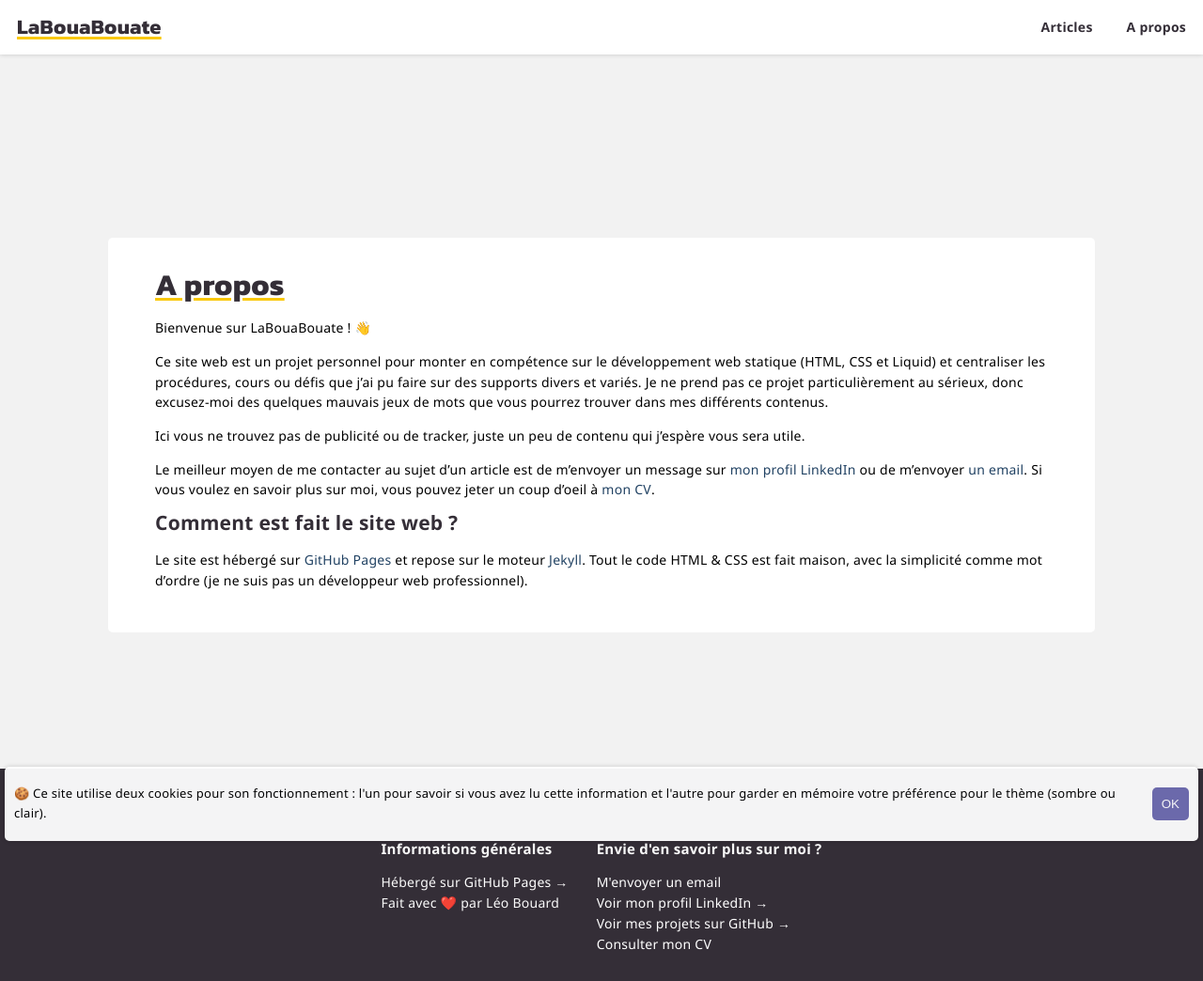
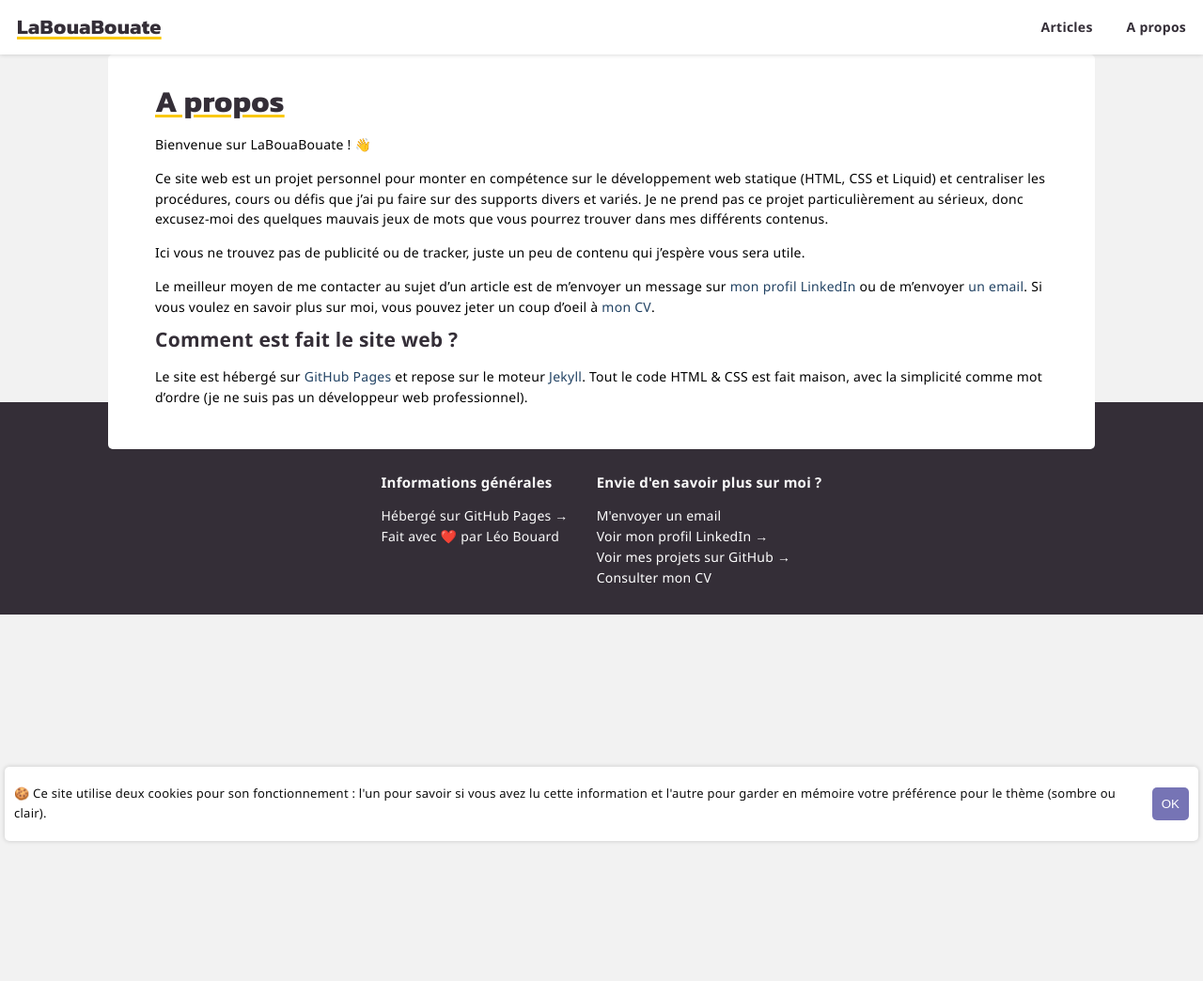
Before and after one commit to leobouard/leobouard.github.io, a Jekyll site: the page built from about.md, in a window 1280 px wide. Shown: the whole page at 94% size. Built offline with Jekyll 4.4.1, drawn with Linux system fonts in a browser that asks for light colours; some web fonts are replaced; after the commit the page ends 900 px from its top, so only the background shows below that.

Commit message:
Modification de la taille minimum de MAIN

```diff
--- a/_layouts/default.html
+++ b/_layouts/default.html
@@ -36,7 +36,7 @@
       {{ page.icon }}
     </div>
     {% endif %}
-    <main {% if page.title == "Accueil" %} style="background: linear-gradient(45deg, #FEFAEC, #E4E4F1);" {% endif %}>
+    <main {% if page.title == "Accueil" %} style="background: linear-gradient(45deg, #FEFAEC, #E4E4F1); min-height: 90%;" {% endif %}>
       {{ content }}
       <div class="cookieInfo" id="cookieInfo">
         <p>🍪 Ce site utilise deux cookies pour son fonctionnement : l'un pour savoir si vous avez lu cette information et l'autre pour garder en mémoire votre préférence pour le thème (sombre ou clair).</p>
--- a/assets/css/style.scss
+++ b/assets/css/style.scss
@@ -63,7 +63,6 @@
 }
 
 main {
-    min-height: 90%;
     display: flex;
     align-items: center;
     justify-content: center;
```
